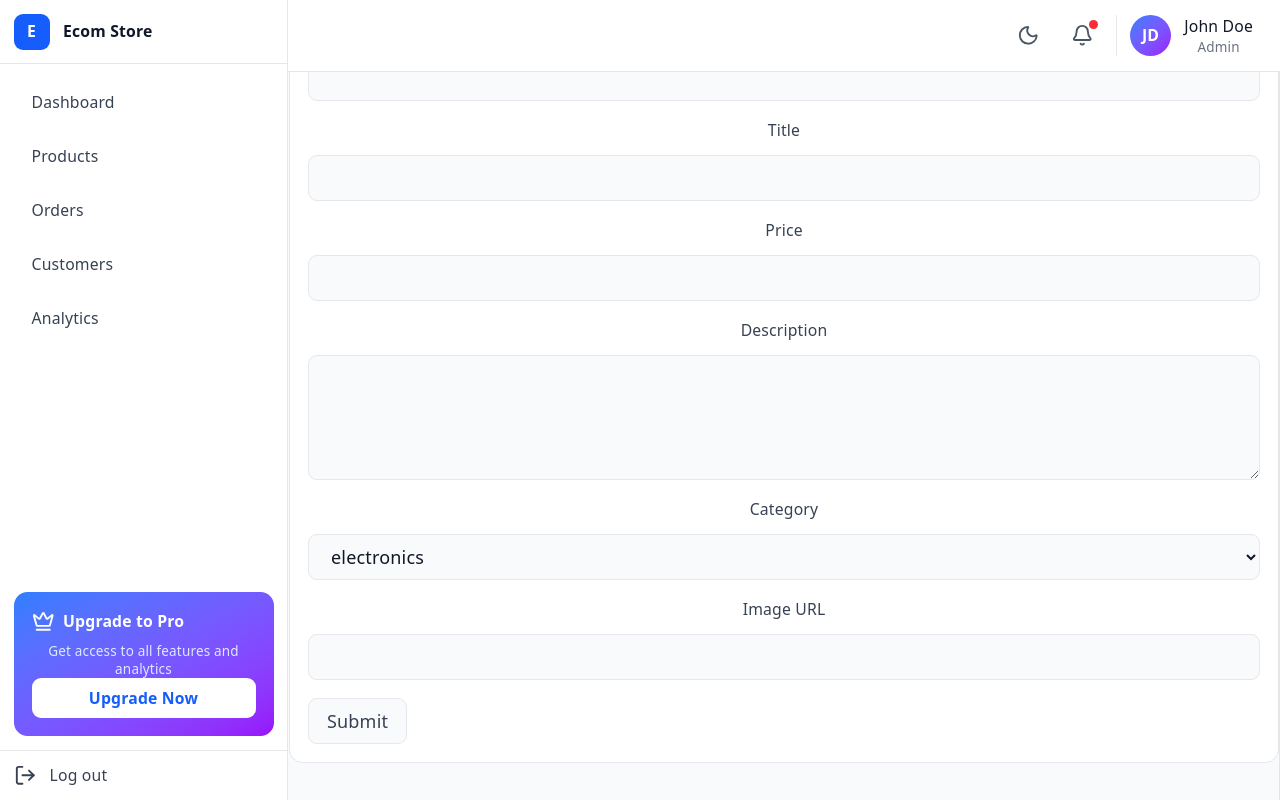
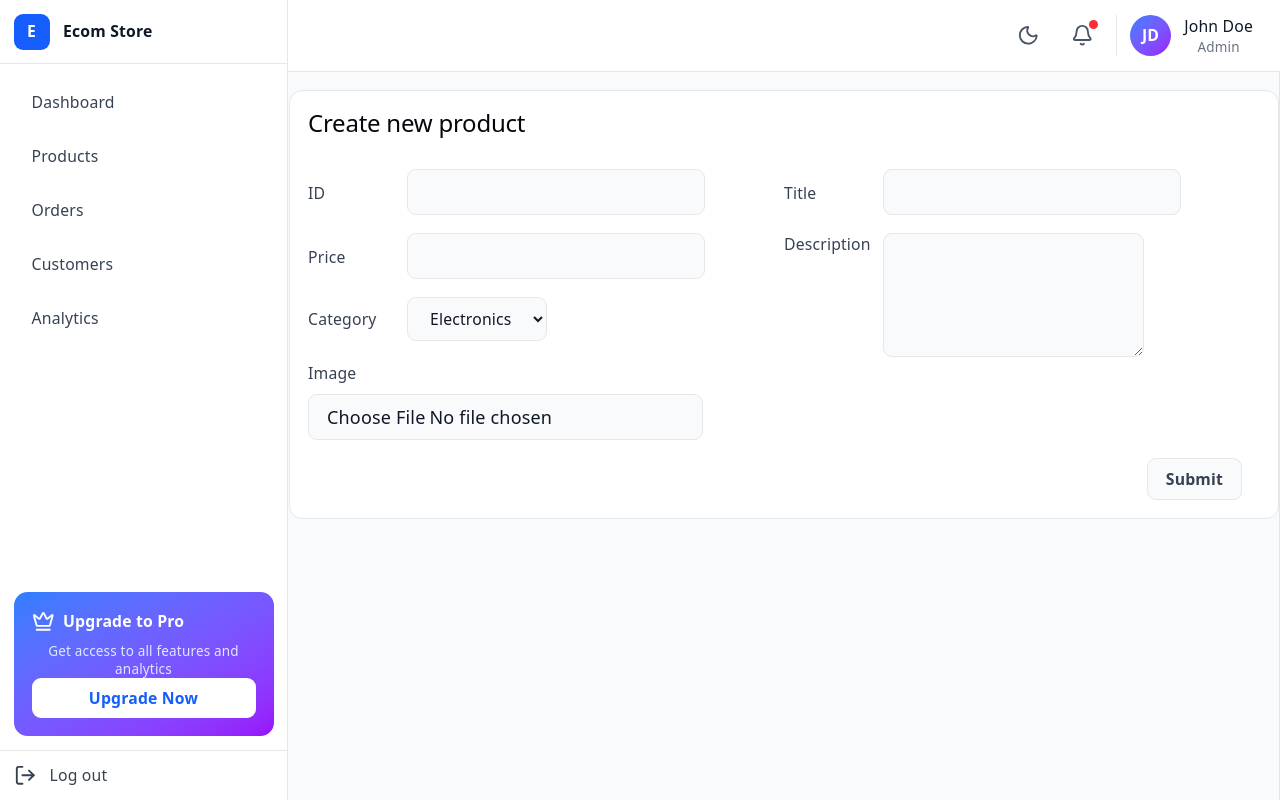
Before and after one commit to s-eo/ecommerce-dashboard, a React (Vite) app: page /product/new in a window 1280 px wide. Built offline with nearby package versions, Linux system fonts and the light colour scheme.

Commit message:
New product form customizing

```diff
--- a/src/pages/NewProduct.tsx
+++ b/src/pages/NewProduct.tsx
@@ -26,81 +26,94 @@ export default function NewProduct() {
         mutation.mutate(data);
     }
 
+    const formLineClasses = "text-left mb-4";
+    const labelClasses = "text-sm font-medium text-gray-700 dark:text-gray-300 mr-2 w-[5rem] inline-block";
+    const inputClasses = "px-4 py-2 border border-gray-200 dark:border-gray-700 rounded-lg bg-gray-50 dark:bg-gray-800 text-gray-900 dark:text-white focus:outline-none focus:ring-2 focus:ring-blue-500";
+
     return (
-        <form className="bg-white dark:bg-gray-900 rounded-xl border border-gray-200 dark:border-gray-800 p-4 mb-6"
+        <form
+            className="bg-white dark:bg-gray-900 rounded-xl border border-gray-200 dark:border-gray-800 p-4 mb-6 mt-20"
             onSubmit={handleSubmit(onSubmit)}>
-            <div className="flex flex-col gap-3 mb-4">
-                <label htmlFor="id" className="text-sm font-medium text-gray-700 dark:text-gray-300">ID</label>
+            <h2 className="text-left">Create new product</h2>
+            <div className="flex mt-7">
+                <div className="w-1/2">
+                    <div className={formLineClasses}>
+                        <label htmlFor="id" className={labelClasses}>ID</label>
                         <input
                             id="id"
                             type="number"
-                    {...register("id", { required: true, valueAsNumber: true })}
-                    className="px-4 py-2 border border-gray-200 dark:border-gray-700 rounded-lg bg-gray-50 dark:bg-gray-800 text-gray-900 dark:text-white focus:outline-none focus:ring-2 focus:ring-blue-500"
+                            {...register("id", {required: true, valueAsNumber: true})}
+                            className={inputClasses}
                         />
-                {errors.id && <span className="text-red-500 text-sm">ID is required</span>}
+                        {errors.id && <p className="text-red-500 text-sm">ID is required</p>}
                     </div>
 
-            <div className="flex flex-col gap-3 mb-4">
-                <label htmlFor="title" className="text-sm font-medium text-gray-700 dark:text-gray-300">Title</label>
-                <input
-                    id="title"
-                    {...register("title", { required: true })}
-                    className="px-4 py-2 border border-gray-200 dark:border-gray-700 rounded-lg bg-gray-50 dark:bg-gray-800 text-gray-900 dark:text-white focus:outline-none focus:ring-2 focus:ring-blue-500"
-                />
-                {errors.title && <span className="text-red-500 text-sm">Title is required</span>}
-            </div>
-
-            <div className="flex flex-col gap-3 mb-4">
-                <label htmlFor="price" className="text-sm font-medium text-gray-700 dark:text-gray-300">Price</label>
+                    <div className={formLineClasses}>
+                        <label htmlFor="price" className={labelClasses}>Price</label>
                         <input
                             id="price"
                             type="number"
                             step="0.01"
-                    {...register("price", { required: true, valueAsNumber: true })}
-                    className="px-4 py-2 border border-gray-200 dark:border-gray-700 rounded-lg bg-gray-50 dark:bg-gray-800 text-gray-900 dark:text-white focus:outline-none focus:ring-2 focus:ring-blue-500"
+                            {...register("price", {required: true, valueAsNumber: true})}
+                            className={inputClasses}
                         />
-                {errors.price && <span className="text-red-500 text-sm">Price is required</span>}
+                        {errors.price && <p className="text-red-500 text-sm">Price is required</p>}
                     </div>
 
-            <div className="flex flex-col gap-3 mb-4">
-                <label htmlFor="description" className="text-sm font-medium text-gray-700 dark:text-gray-300">Description</label>
+                    <div className={formLineClasses}>
+                        <label htmlFor="category" className={labelClasses}>Category</label>
+                        <select
+                            id="category"
+                            {...register("category", {required: true})}
+                            className={`${inputClasses} capitalize text-sm`}
+                        >
+                            {categories.map(category => (
+                                <option key={category} value={category}
+                                        className="capitalize text-sm">{category}</option>
+                            ))}
+                        </select>
+                        {errors.category && <p className="text-red-500 text-sm">Category is required</p>}
+                    </div>
+
+                    <div className={formLineClasses}>
+                        <label htmlFor="image" className={`${labelClasses} mb-2`}>Image</label>
+                        <input
+                            id="image"
+                            type="file"
+                            {...register("image", {required: true})}
+                            className={inputClasses}
+                        />
+                        {errors.image && <p className="text-red-500 text-sm">Image is required</p>}
+                    </div>
+                </div>
+                <div className="w-1/2">
+                    <div className={formLineClasses}>
+                        <label htmlFor="title" className={labelClasses}>Title</label>
+                        <input
+                            id="title"
+                            {...register("title", {required: true})}
+                            className={inputClasses}
+                        />
+                        {errors.title && <p className="text-red-500 text-sm">Title is required</p>}
+                    </div>
+
+                    <div className={formLineClasses}>
+                        <label htmlFor="description" className={`${labelClasses} align-top`}>Description</label>
                         <textarea
                             id="description"
-                    {...register("description", { required: true })}
-                    className="px-4 py-2 border border-gray-200 dark:border-gray-700 rounded-lg bg-gray-50 dark:bg-gray-800 text-gray-900 dark:text-white focus:outline-none focus:ring-2 focus:ring-blue-500"
+                            {...register("description", {required: true})}
+                            className={inputClasses}
                             rows={4}
                         />
-                {errors.description && <span className="text-red-500 text-sm">Description is required</span>}
+                        {errors.description && <p className="text-red-500 text-sm">Description is required</p>}
                     </div>
-
-            <div className="flex flex-col gap-3 mb-4">
-                <label htmlFor="category" className="text-sm font-medium text-gray-700 dark:text-gray-300">Category</label>
-                <select
-                    id="category"
-                    {...register("category", { required: true })}
-                    className="px-4 py-2 border border-gray-200 dark:border-gray-700 rounded-lg bg-gray-50 dark:bg-gray-800 text-gray-900 dark:text-white focus:outline-none focus:ring-2 focus:ring-blue-500"
-                >
-                    {categories.map(category => (
-                        <option key={category} value={category}>{category}</option>
-                    ))}
-                </select>
-                {errors.category && <span className="text-red-500 text-sm">Category is required</span>}
                 </div>
-
-            <div className="flex flex-col gap-3 mb-4">
-                <label htmlFor="image" className="text-sm font-medium text-gray-700 dark:text-gray-300">Image URL</label>
-                <input
-                    id="image"
-                    {...register("image", { required: true })}
-                    className="px-4 py-2 border border-gray-200 dark:border-gray-700 rounded-lg bg-gray-50 dark:bg-gray-800 text-gray-900 dark:text-white focus:outline-none focus:ring-2 focus:ring-blue-500"
-                />
-                {errors.image && <span className="text-red-500 text-sm">Image URL is required</span>}
             </div>
 
             <button
                 type="submit"
                 disabled={mutation.isPending}
-                className="px-4 py-2 border border-gray-200 dark:border-gray-700 rounded-lg bg-gray-50 dark:bg-gray-800 text-gray-700 dark:text-gray-300 hover:bg-gray-100 dark:hover:bg-gray-700 transition-colors flex items-center gap-2 disabled:opacity-50 disabled:cursor-not-allowed"
+                className="cursor-pointer ml-auto mr-4 px-4 py-2 border border-gray-200 dark:border-gray-700 rounded-lg bg-gray-50 dark:bg-gray-800 text-gray-700 dark:text-gray-300 hover:bg-gray-100 dark:hover:bg-gray-700 transition-colors flex items-center gap-2 disabled:opacity-50 disabled:cursor-not-allowed text-sm font-semibold"
             >
                 {mutation.isPending ? 'Submitting...' : 'Submit'}
             </button>
```
Also changed, not shown: 1 other file (tests, documents, lock files or other folders). Lines whose indentation alone changed are shown as unchanged.
